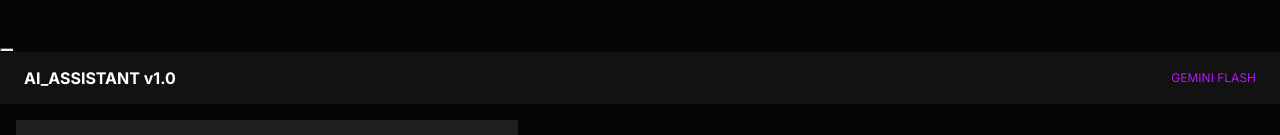
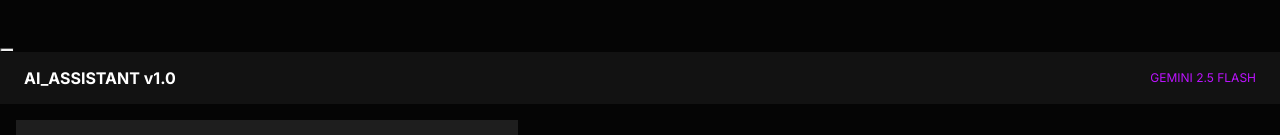
Before and after one commit to jxoesneon/jxoesneon.github.io, a React (Vite) app: page / in a window 1280 px wide. Both pictures are taken after a click on the button 7 px from the left and 4822 px from the top of the page. Shown: the part 4773-4908 px from the top of the page. Built offline with nearby package versions, Linux system fonts and the light colour scheme.

Commit message:
fix: upgrade gemini model to 2.5-flash

```diff
--- a/src/components/AIChat.jsx
+++ b/src/components/AIChat.jsx
@@ -61,7 +61,7 @@ const AIChat = () => {
 
         try {
             const genAI = new GoogleGenerativeAI(API_KEY);
-            const model = genAI.getGenerativeModel({ model: "gemini-1.5-flash" });
+            const model = genAI.getGenerativeModel({ model: "gemini-2.5-flash" });
 
             const chat = model.startChat({
                 history: [
@@ -125,7 +125,7 @@ const AIChat = () => {
                                 <div className="w-2 h-2 rounded-full bg-green-500 animate-pulse" />
                                 <span className="font-bold text-white tracking-wide">AI_ASSISTANT v1.0</span>
                             </div>
-                            <span className="text-xs text-neon-purple border border-neon-purple/30 px-2 py-0.5 rounded">GEMINI FLASH</span>
+                            <span className="text-xs text-neon-purple border border-neon-purple/30 px-2 py-0.5 rounded">GEMINI 2.5 FLASH</span>
                         </div>
 
                         {/* Messages */}
```
